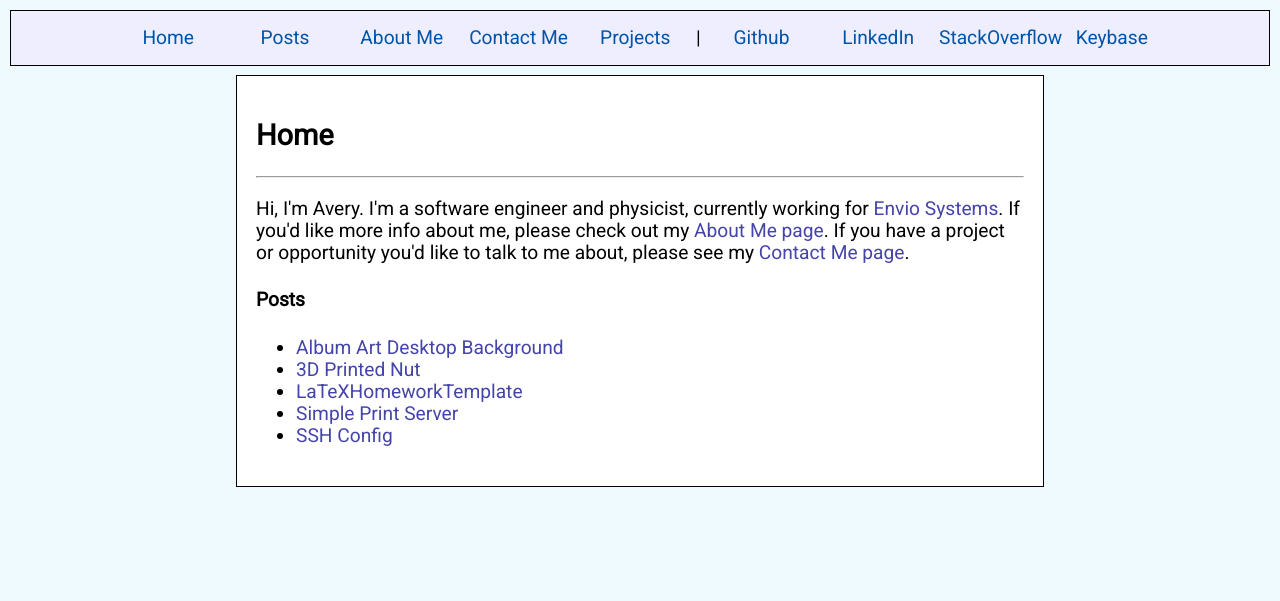
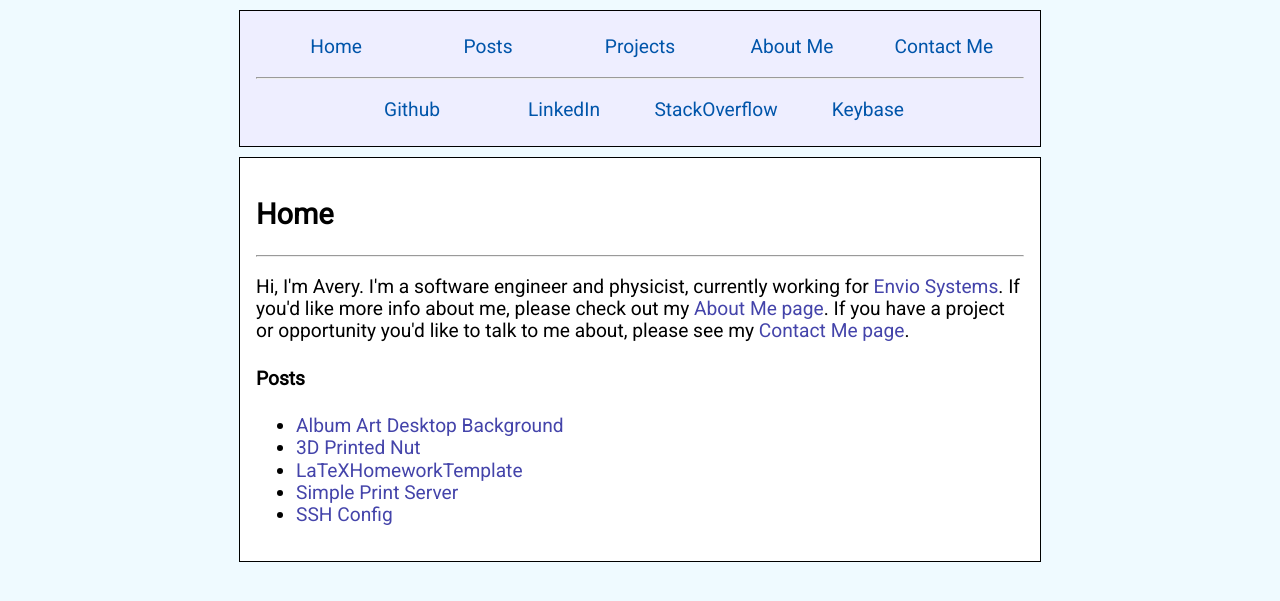
Before and after one commit to biggerfisch/website_v17, a Jekyll site: the page built from index.html, in a window 1280 px wide. Shown: the top 601 px of the page. Built offline with Jekyll 4.4.1, drawn with Linux system fonts in a browser that asks for light colours.

Commit message:
CSS: Redesign nav
- Nav is now a taller, more fitted section instead of full-screen width
- Should work better on mobile too

```diff
--- a/_includes/header.html
+++ b/_includes/header.html
@@ -1,6 +1,7 @@
 <head>
     <title>{{ page.title }} :: Avery J Fischer</title>
     <meta charset="utf-8"/>
+    <meta name="viewport" content="width=device-width, initial-scale=1">
     <link rel="stylesheet" href="{{ "/css/normalize.css" | relative_url }}" type="text/css">
     <link rel="stylesheet" href="{{ "/css/main.css" | relative_url }}" type="text/css">
     <link rel="stylesheet" href="{{ "/css/syntax-default.css" | relative_url }}" type="text/css">
--- a/_includes/nav.html
+++ b/_includes/nav.html
@@ -1,12 +1,14 @@
-<div class="left-nav">
+<div class="nav">
     <span class="nav-helper">{{ page.title }} <span class="caret"></span></span>
     <ul class="navbar">
         <li class="nav-item"><a href="/" class="nav-link">Home</a></li>
         <li class="nav-item"><a href="{% link posts/index.html %}" class="nav-link">Posts</a></li>
+        <li class="nav-item"><a href="{% link projects/index.html %}" class="nav-link">Projects</a></li>
         <li class="nav-item"><a href="{% link about-me/index.html %}" class="nav-link">About Me</a></li>
         <li class="nav-item"><a href="{% link contact-me/index.html %}" class="nav-link">Contact Me</a></li>
-        <li class="nav-item"><a href="{% link projects/index.html %}" class="nav-link">Projects</a></li>
-        <li class="nav-item separator">|</li>
+    </ul>
+    <hr class="separator"/>
+    <ul class="navbar">
         <li class="nav-item"><a href="https://www.github.com/biggerfisch" class="nav-link">Github</a></li>
         <li class="nav-item"><a href="https://www.linkedin.com/in/averyjfischer" class="nav-link">LinkedIn</a></li>
         <li class="nav-item"><a href="https://stackoverflow.com/story/biggerfisch" class="nav-link">StackOverflow</a></li>
--- a/css/main.css
+++ b/css/main.css
@@ -28,12 +28,16 @@ a:hover {
     list-style-type: square;
 }
 
-.left-nav {
+.nav {
     background-color: #EEEEFF;
     border: 1px solid black;
     padding: 1rem;
     text-align: center;
-    margin: 0.5em;
+    margin-top: 0.5em;
+    margin-bottom: 0.5em;
+    margin-left: auto;
+    margin-right: auto;
+    width: 40em;
 }
 
 .nav-helper {
@@ -58,12 +62,13 @@ a.nav-link, a.nav-link:visited {
     display: block;
     text-decoration: none;
     color: #0055AA;
-    width: 7rem;
+    width: 8rem;
+    padding: 0.5em;
 }
 
 a.nav-link:hover {
-    text-decoration: underline;
     color: black;
+    background-color: #CDCDCD;
 }
 
 .main {
@@ -76,7 +81,7 @@ a.nav-link:hover {
     margin-right: auto;
     margin-top: 0em;
     padding-top: 0;
-    padding: 1em;
+    padding: 1rem;
     width: 40em;
 }
 
@@ -114,7 +119,8 @@ a.nav-link:hover {
 
 @media only screen and (max-device-width: 768px) {
     body {
-        font-size: 250%;
+        font-size: 150%;
+        line-height: 150%;
     }
 
     .main {
@@ -125,13 +131,14 @@ a.nav-link:hover {
         padding: 1em;
     }
 
-    .left-nav {
-        /*width: 100%;*/
+    .nav {
+        width: 100%;
         font-size: 125%;
         margin: 0;
         padding: 0;
         border: 0;
         border-bottom: 1px solid black;
+        display: block;
     }
 
     .nav-helper {
@@ -150,42 +157,52 @@ a.nav-link:hover {
         display: none;
     }
 
-    li.separator {
-        display: none !important;
+    .separator {
+        display: none;
     }
 
     a.nav-link {
         /*width: 100%;*/
         width: unset;
+        border: 0;
     }
 
-    .left-nav:hover li.nav-item {
+    .nav:hover li.nav-item {
         display: block;
         margin-left: auto;
         margin-right: auto;
         /*width: 30em;*/
         padding: 0.5em;
         border-bottom: 1px solid black;
+        background-color: inherit;
     }
 
-    .left-nav:hover li.nav-item:first-child  {
+    .nav:hover .separator {
+        display: block;
+    }
+
+    .nav:hover li.nav-item:first-child  {
         /*border-top: 1px solid black;*/
     }
 
-    .left-nav:hover li.nav-item:last-child  {
+    .nav:hover li.nav-item:last-child  {
         border: 0;
     }
 
-    .left-nav:hover li.nav-item a.nav-link {
+    .nav:hover li.nav-item a.nav-link {
         text-align: center;
     }
 
-    .left-nav:hover .nav-helper {
+    .nav:hover .nav-helper {
         border-bottom: 1px solid black;
         /*padding-bottom: 0.5em;*/
     }
 
-    .left-nav:hover .caret {
+    a.nav-link:hover {
+        background-color: inherit;
+    }
+
+    .nav:hover .caret {
         border-top-color: transparent;
         border-bottom-color: black;
     }
```
